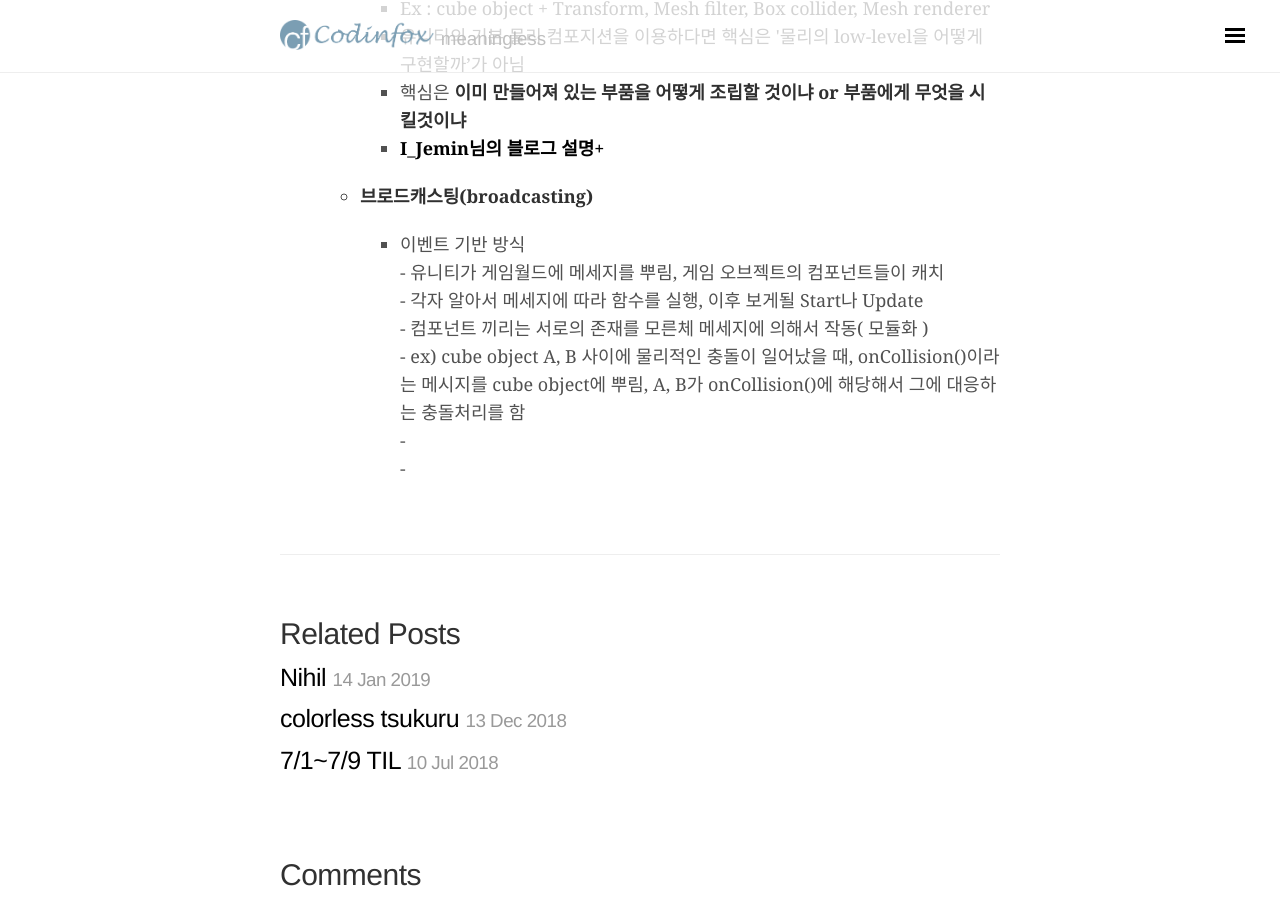
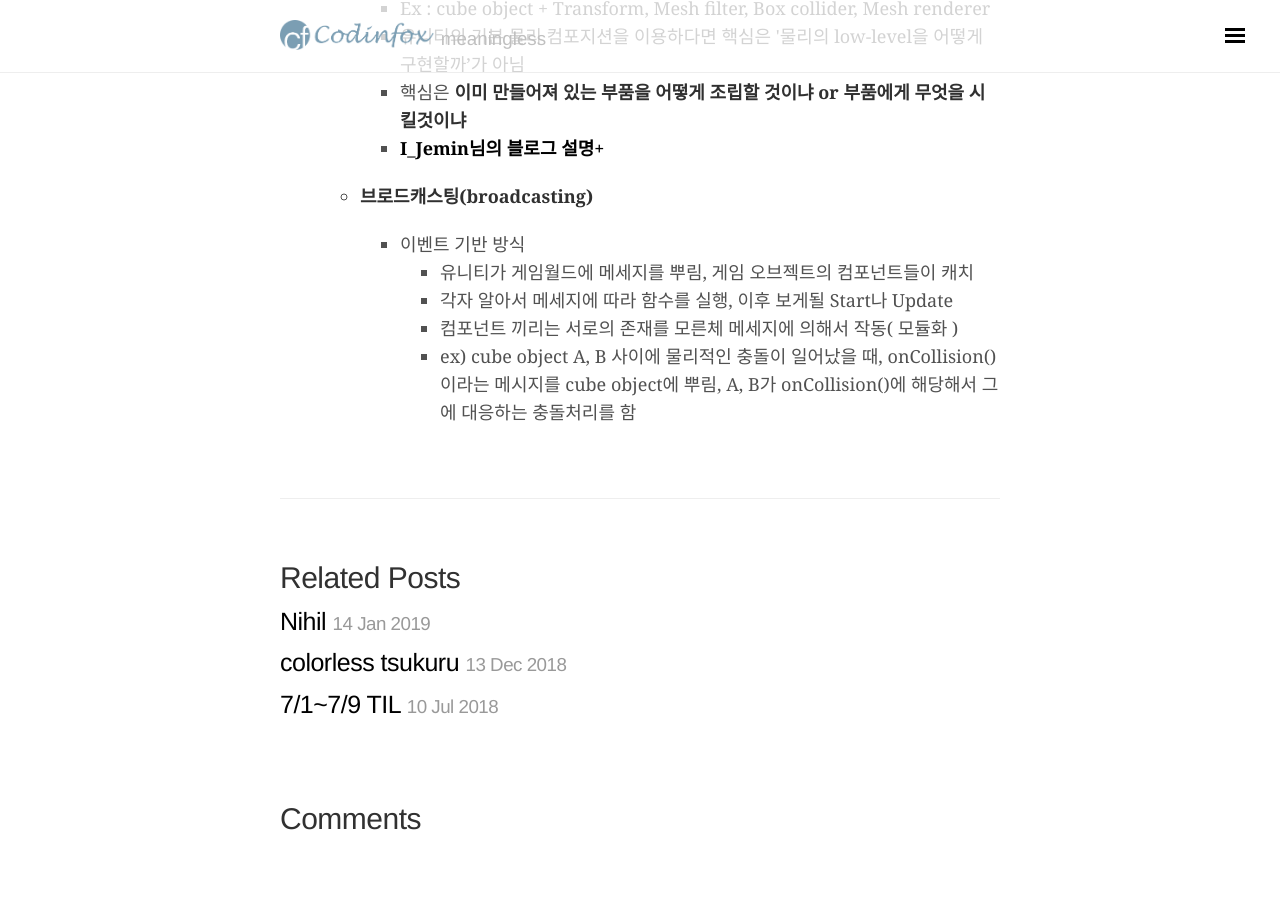
Before and after one commit to Ospac/ospac.github.io, a Jekyll site: the page built from _posts/game/2019-01-25-unity1.md, in a window 1280 px wide and 900 px high, scrolled down 838 px. Built offline with Jekyll 4.4.1, drawn with Linux system fonts in a browser that asks for light colours; nearby versions of some CDN libraries; some web fonts are replaced; comment, search, counter and statistics services are not loaded; after the commit the page ends 1685 px from its top, so only the background shows below that.

Commit message:
_posts/game/2019-01-25-unity1.md updated from https://stackedit.io/

```diff
--- a/_posts/game/2019-01-25-unity1.md
+++ b/_posts/game/2019-01-25-unity1.md
@@ -30,15 +30,16 @@ comment: true
 <li>
 <p><strong>브로드캐스팅(broadcasting)</strong></p>
 <ul>
-<li>이벤트 기반 방식<br>
-- 유니티가 게임월드에 메세지를 뿌림, 게임 오브젝트의 컴포넌트들이 캐치<br>
-- 각자 알아서 메세지에 따라 함수를 실행, 이후 보게될 Start나 Update<br>
-- 컴포넌트 끼리는 서로의 존재를 모른체 메세지에 의해서 작동( 모듈화 )<br>
-- ex) cube object A, B 사이에 물리적인 충돌이 일어났을 때, onCollision()이라는 메시지를 cube object에 뿌림, A, B가 onCollision()에 해당해서 그에 대응하는 충돌처리를 함<br>
--<br>
--</li>
+<li>이벤트 기반 방식
+<ul>
+<li>유니티가 게임월드에 메세지를 뿌림, 게임 오브젝트의 컴포넌트들이 캐치</li>
+<li>각자 알아서 메세지에 따라 함수를 실행, 이후 보게될 Start나 Update</li>
+<li>컴포넌트 끼리는 서로의 존재를 모른체 메세지에 의해서 작동( 모듈화 )</li>
+<li>ex) cube object A, B 사이에 물리적인 충돌이 일어났을 때, onCollision()이라는 메시지를 cube object에 뿌림, A, B가 onCollision()에 해당해서 그에 대응하는 충돌처리를 함</li>
 </ul>
 </li>
 </ul>
 </li>
 </ul>
+</li>
+</ul>
```
